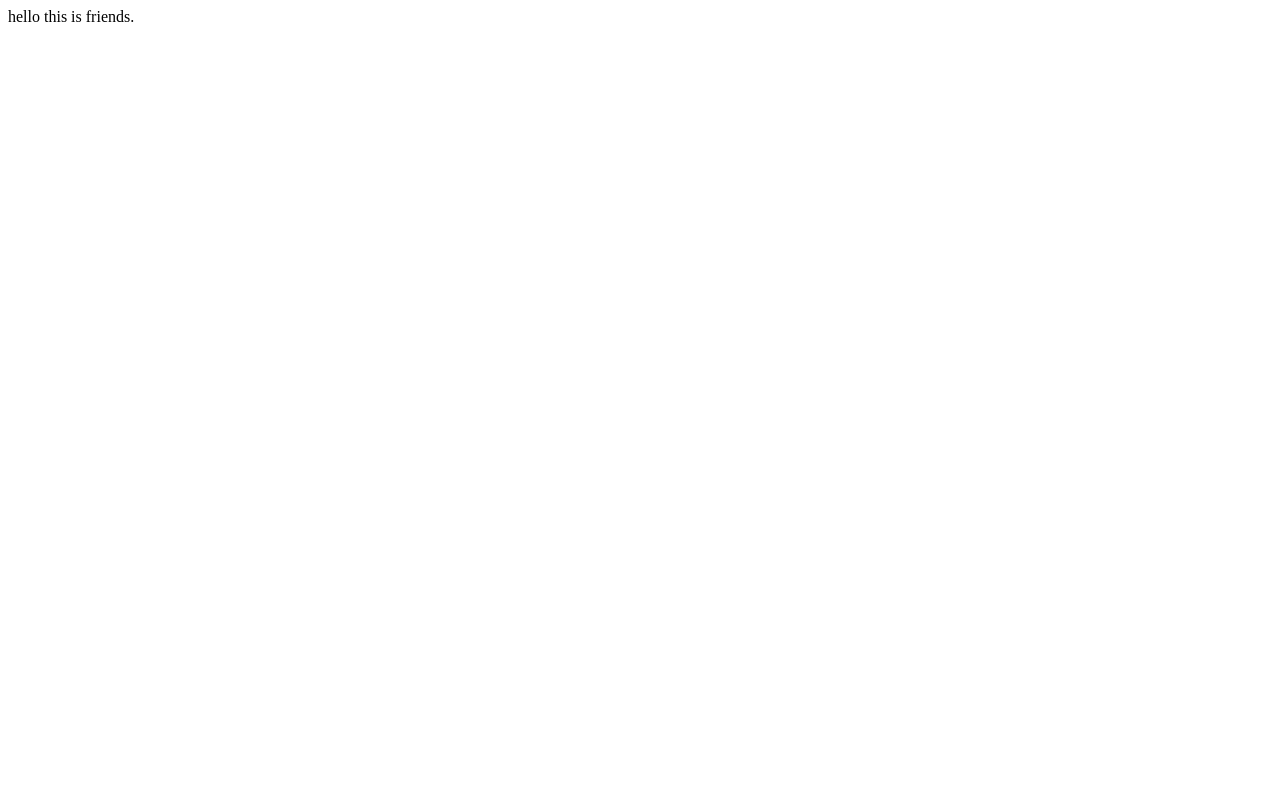
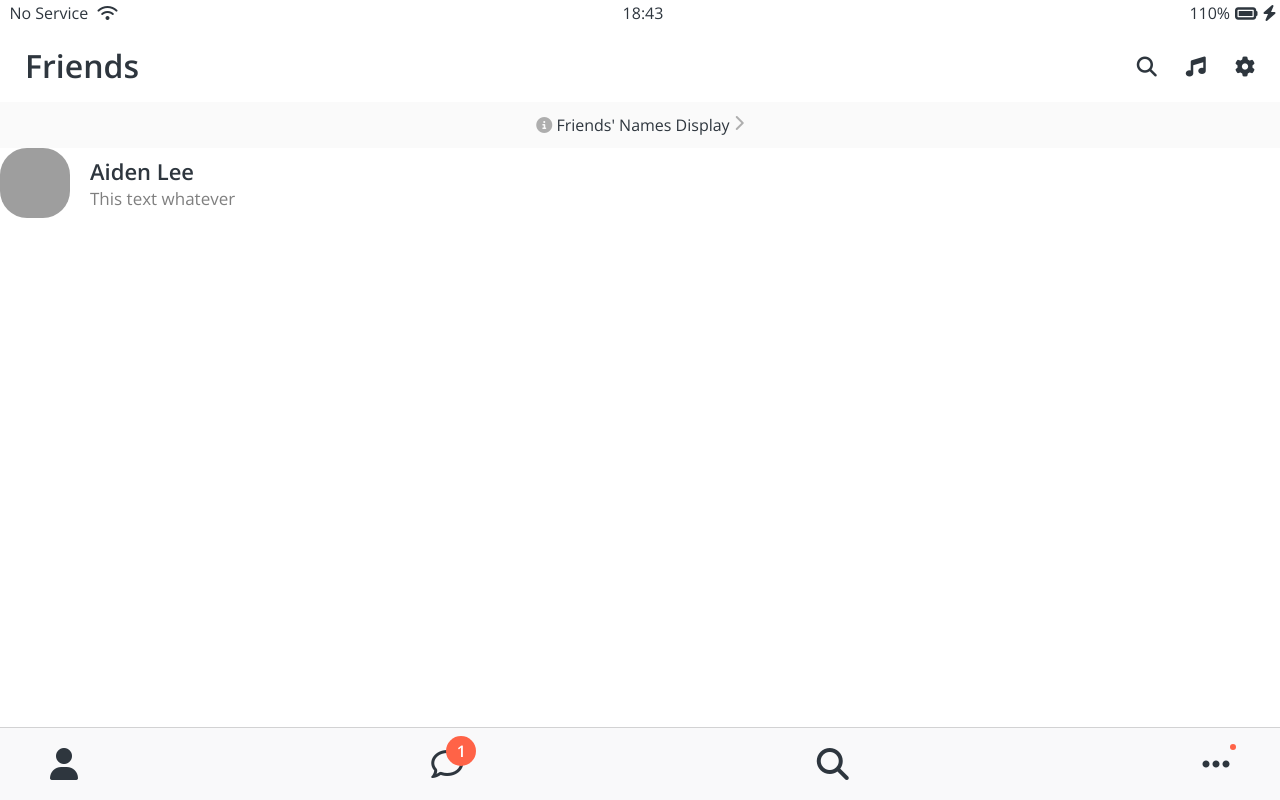
Before and after one commit to AidenLeeeee/kokoa-clone-2021, a plain HTML site: page friends.html in a window 1280 px wide. Drawn offline with nearby package versions, Linux system fonts and the light colour scheme; grey boxes are pictures that could not be loaded.

Commit message:
Created Friends Page and CSS
1. Friends page
  - screen header
  - friends display link
  - user component (profile, text)
  - navbar

2. CSS
  - navbar
  - screen header
  - fixed status-bar position
  - user component (profile)
  - CSS for Friends page

```diff
--- /dev/null
+++ b/css/components/nav-bar.css
@@ -0,0 +1,45 @@
+.nav {
+  position: fixed;
+  bottom: 0;
+  width: 100%;
+  background-color: #f9f9fa;
+  padding: 20px 50px;
+  box-sizing: border-box;
+  border-top: 1px solid rgba(121, 121, 121, 0.3);
+}
+
+.nav__list {
+  display: flex;
+  justify-content: space-between;
+}
+
+.nav__link {
+  position: relative;
+  color: #2e363e;
+}
+
+.nav__notification {
+  background-color: tomato;
+  width: 30px;
+  height: 30px;
+  border-radius: 15px;
+  display: flex;
+  justify-content: center;
+  align-items: center;
+  color: white;
+  font-weight: 600;
+  position: absolute;
+  left: 15px;
+  bottom: 15px;
+}
+
+.nav__reddot {
+  background-color: tomato;
+  display: flex;
+  width: 6px;
+  height: 6px;
+  border-radius: 3px;
+  position: absolute;
+  right: -6px;
+  top: -15px;
+}
--- /dev/null
+++ b/css/components/screen-header.css
@@ -0,0 +1,15 @@
+.screen-header {
+  display: flex;
+  justify-content: space-between;
+  padding: 50px 25px 20px 25px;
+  align-items: center;
+}
+
+.screen-header__title {
+  font-size: 32px;
+  font-weight: 600;
+}
+
+.screen-header__icons span {
+  margin-left: 25px;
+}
--- a/css/components/status-bar.css
+++ b/css/components/status-bar.css
@@ -2,6 +2,9 @@
   display: flex;
   justify-content: center;
   padding: 5px 3px;
+  position: fixed;
+  width: 100%;
+  top: 0;
 }
 
 .status-bar__column {
--- /dev/null
+++ b/css/components/user-component.css
@@ -0,0 +1,23 @@
+.user-component,
+.user-component_column:first-child {
+  display: flex;
+  align-items: center;
+}
+
+.user-component__avatar {
+  width: 70px;
+  height: 70px;
+  border-radius: 27px;
+  margin-right: 20px;
+}
+
+.user-component__title {
+  font-weight: 600;
+  font-size: 22px;
+}
+
+.user-component__subtitle {
+  margin-top: 8px;
+  font-size: 17px;
+  color: rgba(0, 0, 0, 0.5);
+}
--- a/css/reset.css
+++ b/css/reset.css
@@ -131,3 +131,8 @@ table {
 input:focus {
   outline: none;
 }
+
+a {
+  color: inherit;
+  text-decoration: none;
+}
--- /dev/null
+++ b/css/screens/friends.css
@@ -0,0 +1,12 @@
+#friends-display-link {
+  text-align: center;
+  display: block;
+  background-color: #fafafa;
+  padding: 15px 0px;
+  font-size: 16px;
+}
+
+#friends-display-link i {
+  font-size: 16px;
+  color: rgba(0, 0, 0, 0.3);
+}
--- a/css/styles.css
+++ b/css/styles.css
@@ -5,10 +5,15 @@
 
 /* Components */
 @import "components/status-bar.css";
+@import "components/nav-bar.css";
+@import "components/screen-header.css";
+@import "components/user-component.css";
 
-/* Screnns */
+/* Screens */
 @import "screens/login.css";
+@import "screens/friends.css";
 
 body {
+  color: #2e363e;
   font-family: "Open Sans", sans-serif;
 }
--- a/friends.html
+++ b/friends.html
@@ -1 +1,83 @@
-hello this is friends.
+<!DOCTYPE html>
+<html lang="en">
+<head>
+  <link rel="stylesheet" href="css/styles.css">
+  <meta charset="UTF-8">
+  <meta name="viewport" content="width=device-width, initial-scale=1.0">
+  <title>Friends - Kokoa Clone</title>
+</head>
+<body>
+  <div class="status-bar">
+    <div class="status-bar__column">
+      <span>No Service</span>
+      <i class="fas fa-wifi"></i>
+    </div>
+    <div class="status-bar__column">
+      <span>18:43</span>
+    </div>
+    <div class="status-bar__column">
+      <span>110%</span>
+      <i class="fas fa-battery-full fa-lg"></i>
+      <i class="fas fa-bolt"></i>
+    </div>
+  </div>
+
+  <header class="screen-header">
+    <h1 class="screen-header__title">Friends</h1>
+    <div class="screen-header__icons">
+      <span><i class="fas fa-search fa-lg"></i></span>
+      <span><i class="fas fa-music fa-lg"></i></span>
+      <span><i class="fas fa-cog fa-lg"></i></span>
+    </div>
+  </header>
+
+  <a id="friends-display-link">
+    <i class="fas fa-info-circle"></i>
+    Friends' Names Display
+    <i class="fas fa-chevron-right fa-xs"></i>
+  </a>
+
+  <div class="user-component">
+    <div class="user-component_column">
+      <img src="https://avatars.githubusercontent.com/u/85675215" class="user-component__avatar">
+      <div class="user-component__text">
+        <h4 class="user-component__title">Aiden Lee</h4>
+        <h6 class="user-component__subtitle">This text whatever</h6>
+      </div>
+    </div>
+    <div class="user-component_column"></div>
+  </div>
+
+  <nav class="nav">
+    <ul class="nav__list">
+      <li class="nav__btn">
+        <a class="nav__link" href="friends.html">
+          <i class="fas fa-user fa-2x"></i>
+        </a>
+      </li>
+      <li class="nav__btn">
+        <a class="nav__link" href="#">
+          <span class="nav__notification">1</span>
+          <i class="far fa-comment fa-2x"></i>
+        </a>
+      </li>
+      <li class="nav__btn">
+        <a class="nav__link" href="#">
+          <i class="fas fa-search fa-2x"></i>
+        </a>
+      </li>
+      <li class="nav__btn">
+        <a class="nav__link" href="#">
+          <span class="nav__reddot"></span>
+          <i class="fas fa-ellipsis-h fa-2x"></i>
+        </a>
+      </li>
+    </ul>
+  </nav>
+
+  <script
+    src="https://kit.fontawesome.com/6478f529f2.js"
+    crossorigin="anonymous"
+  ></script>
+</body>
+</html>
```
Also changed, not shown: 85675215.png (added).
